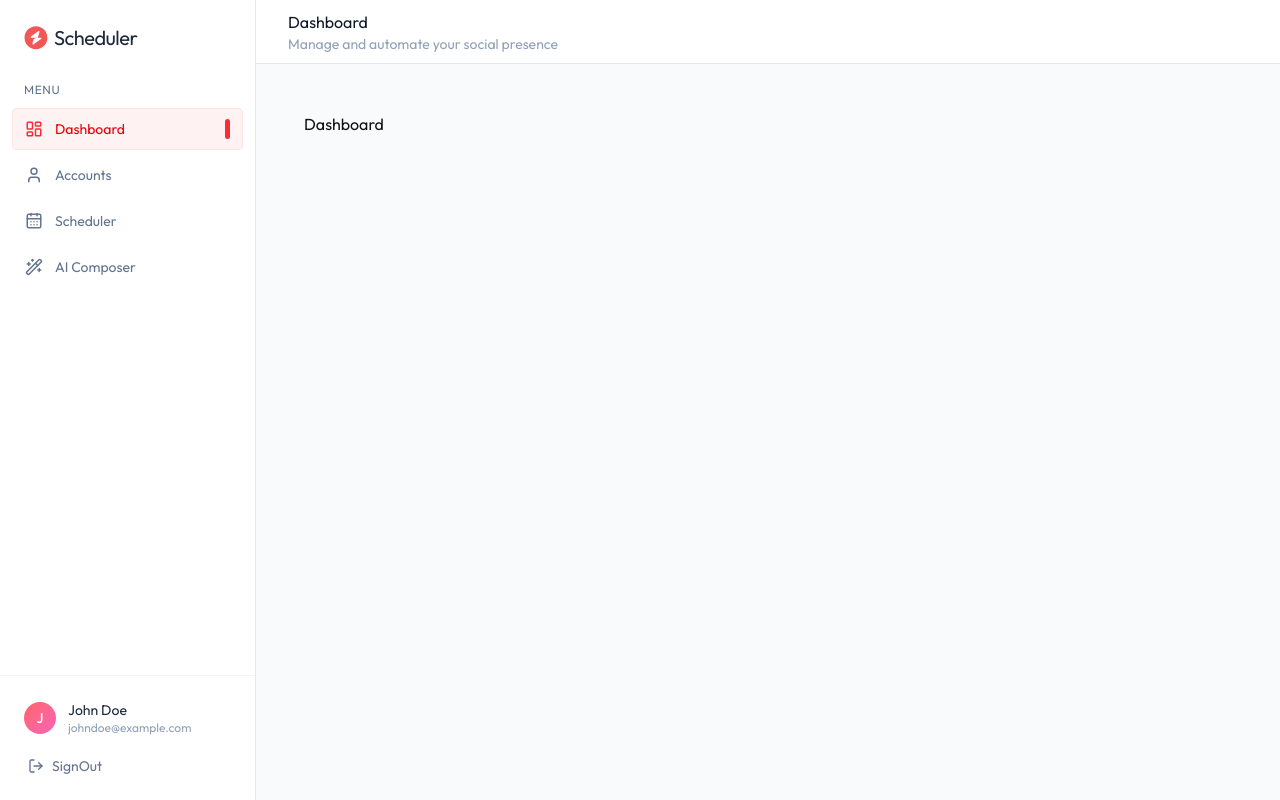
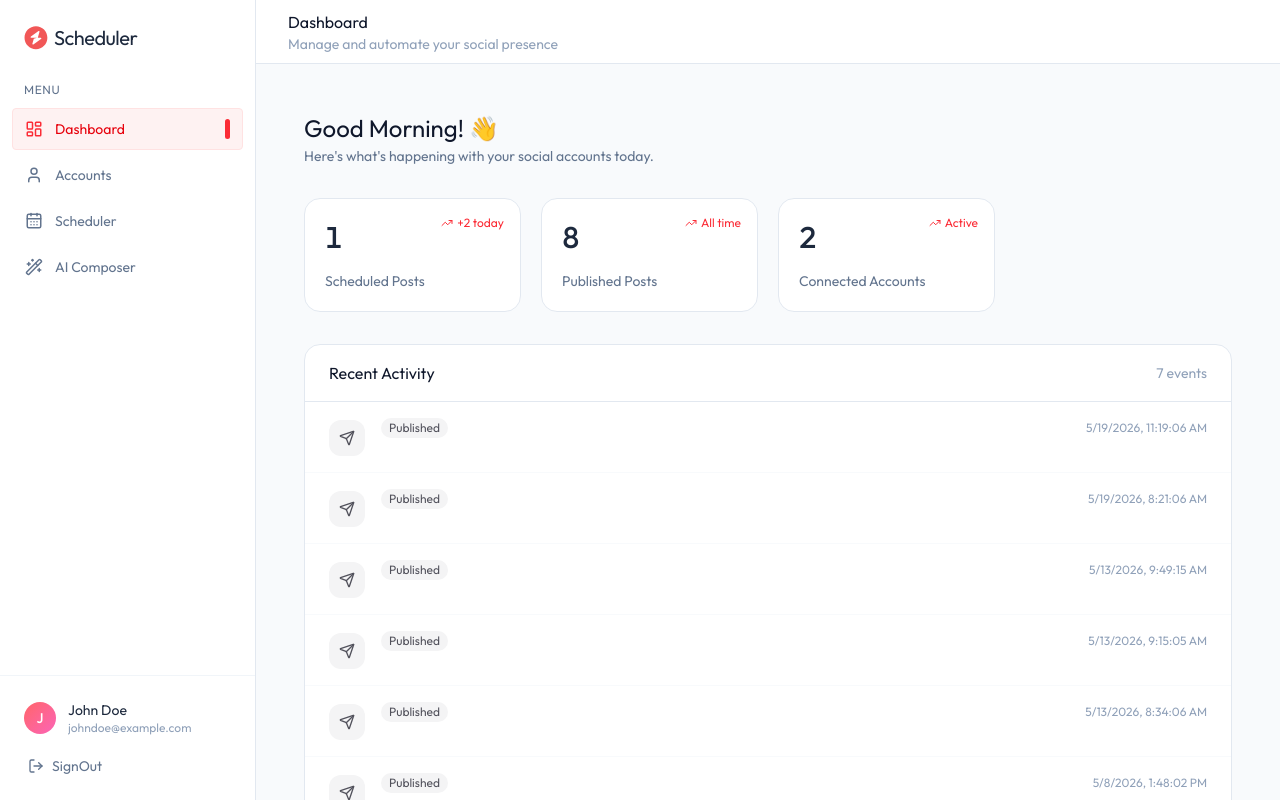
Before and after one commit to imraj071/Social-Scheduler, a React (Vite) app in the folder client/: page /dashboard in a window 1280 px wide. Built offline with nearby package versions, Linux system fonts and the light colour scheme.

Commit message:
Update Dashboard Page

```diff
--- a/client/src/pages/Dashboard.tsx
+++ b/client/src/pages/Dashboard.tsx
@@ -1,8 +1,120 @@
-import React from 'react'
+import { ActivityIcon, CheckCircleIcon, ClockIcon, SendIcon, Share2Icon, TrendingUpIcon } from "lucide-react"
+import { useEffect, useState } from "react"
+import { dummyAccountsData, dummyActivityData, dummyPostsData } from "../assets/assets"
 
 const Dashboard = () => {
+
+  const [stats, setStats] = useState({
+    scheduled: 0,
+    published: 0,
+    connectedAccounts: 0,
+  })
+
+  const [activities, setActivities] = useState<any[]>([])
+
+  useEffect(()=>{
+    const fetchDashboardData = async()=>{
+        try {
+          const [postRes,accountsRes,activityRes] = [{data: dummyPostsData}, {data: dummyAccountsData}, {data: dummyActivityData}]
+          const posts = postRes.data;
+          setStats({
+            scheduled: posts.filter((p: any) => p.status === 'scheduled').length,
+            published: posts.filter((p: any) => p.status === 'published').length,
+            connectedAccounts: accountsRes.data.filter((a: any) => a.status === 'connected').length,
+
+          })
+
+          setActivities(activityRes.data)
+        } catch (error: any) {
+
+          console.error("Error fetching dashboard data ", error)
+
+        }
+    };
+    fetchDashboardData();
+  },[])
+
+  const statCards = [
+    {
+      label: "Scheduled Posts",
+      value: stats.scheduled,
+      icon: ClockIcon,
+      trend: "+2 today",
+    },
+    {
+      label: "Published Posts",
+      value: stats.published,
+      icon: CheckCircleIcon,
+      trend: "All time",
+    },
+    {
+      label: "Connected Accounts",
+      value: stats.connectedAccounts,
+      icon: Share2Icon,
+      trend: "Active",
+    }
+  ]
   return (
-    <div>Dashboard</div>
+    <div className="space-y-8">
+
+      {/* Welcome bar */}
+      <div>
+        <h2 className="text-2xl text-slate-900">Good Morning! 👋 </h2>
+        <p className="text-slate-500 text-sm mt-0.5">Here's what's happening with your social accounts today.</p>
+      </div>
+
+      {/* Stat cards */}
+      <div className="grid grid-cols-1 md:grid-cols-2 lg:grid-cols-4 gap-5">
+        {statCards.map((card)=>(
+            <div key={card.label} className="bg-white hover:bg-red-50 relative border border-slate-200 rounded-2xl p-5 hover:border-red-200 transition-all">
+                <div className="flex items-center justify-between mb-4">
+                    <div className="text-3xl font-medium text-slate-800 tabular-nums">{card.value}</div>
+                    <div className="text-xs absolute right-4 top-4 text-red-500 flex items-center gap-1">
+                      <TrendingUpIcon className="size-3" />
+                      {card.trend}
+                    </div>
+                </div>
+                <p className="text-sm text-slate-500 mt-1">{card.label}</p>
+            </div>
+        ))}
+      </div>
+
+      {/* Activity Feed */}
+      <div className="bg-white rounded-2xl border border-slate-200 overflow-hidden">
+        <div className="flex items-center justify-between px-6 py-4 border-b border-slate-200">
+            <h2 className="text-slate-900">Recent Activity</h2>
+            <span className="text-sm text-slate-400">{activities.length} events</span>
+        </div>
+
+        {activities.length === 0 ? (
+          <div className="flex flex-col items-center justify-center py-16 px-6">
+            <div className="size-12 bg-slate-100 rounded-xl flex items-center justify-center mb-3"><ActivityIcon className="size-6 text-slate-400"/></div>
+            <p className="text-slate-500">No activity yet</p>
+            <p className="text-slate-400 text-sm mt-1">Connect accounts and schedule posts to see events here.</p>
+          </div>
+        ) : (
+          <div className="divide-y divide-slate-50">
+              {activities.map((activity)=>(
+                <div key={activity._id} className="flex items-start gap-4 px-6 py-4 hover:bg-slate-50/50 transition-colors">
+                    <div className="size-9 rounded-xl flex items-center justify-center shrink-0 mt-0.5 bg-zinc-100 text-zinc-600">
+                      <SendIcon className="size-4" />
+                    </div>
+                    <div className="flex-1 min-w-0">
+                      <div className="flex items-center justify-between gap-2 mb-1">
+                          <span className="text-xs px-2 py-0.5 rounded-full bg-zinc-100 text-zinc-600">Published</span>
+                          <span className="text-xs text-slate-400 shrink-0">{new Date(activity.createdAt).toLocaleString()}</span>
+                      </div>
+                      <p className="text-sm text-slate-600">{activity.desription}</p>
+                    </div>
+                </div>
+              ))}
+          </div>
+        )}
+      </div>
+
+
+
+    </div>
   )
 }
 
```
